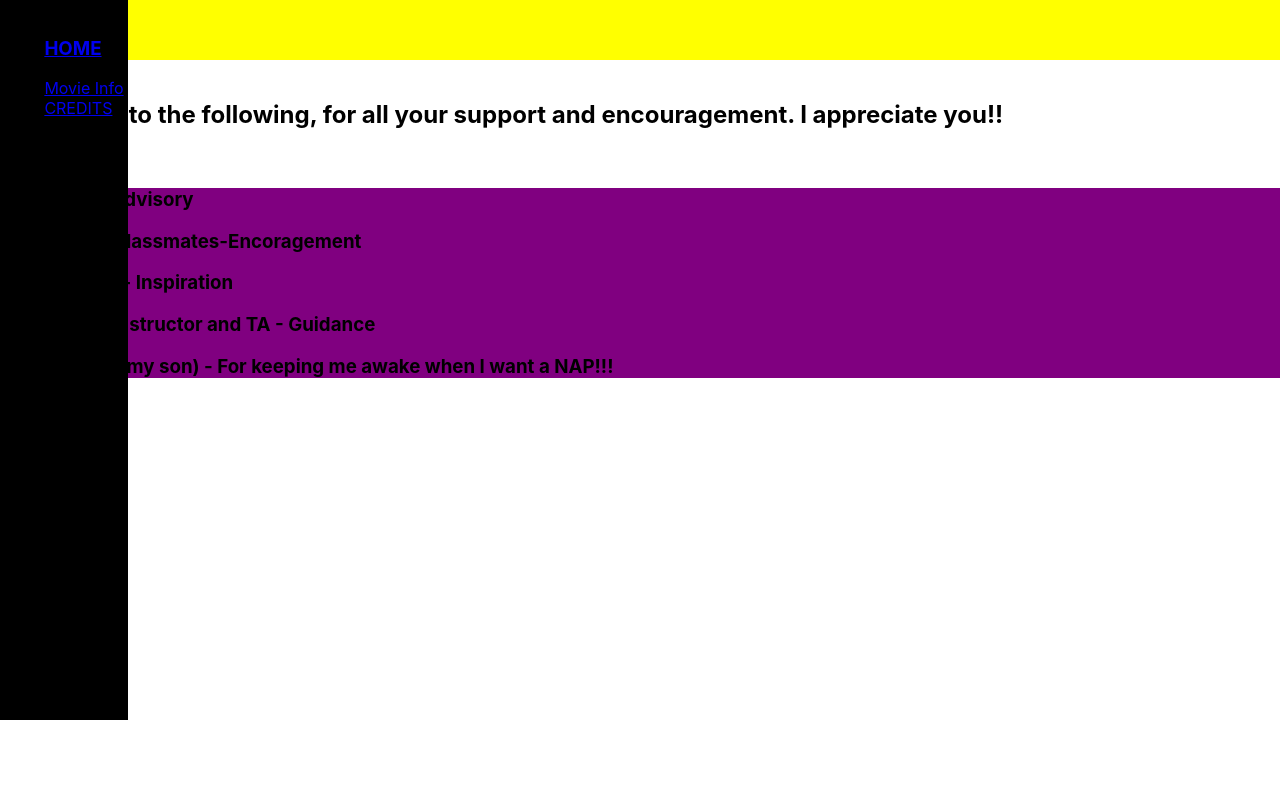
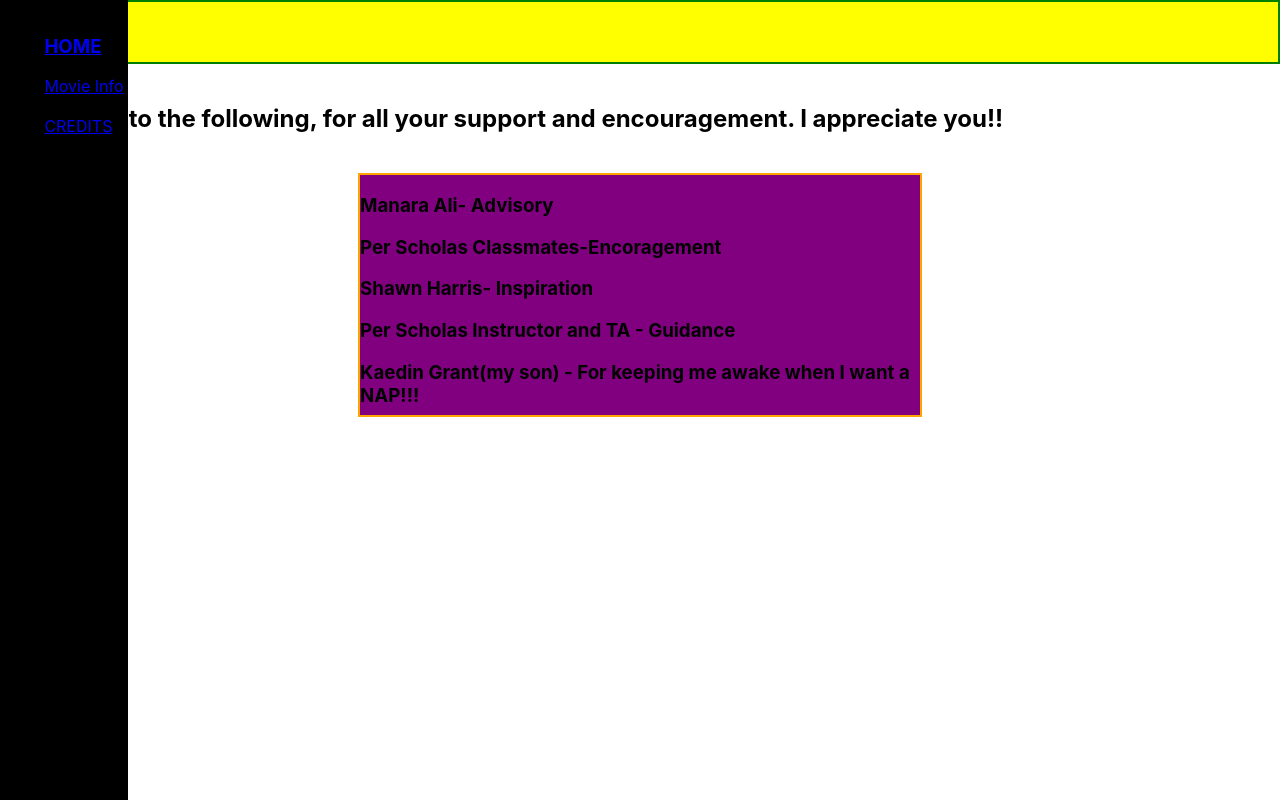
Before and after one commit to twanjobs68/Netflix2, a React (Create React App) app: page /credits in a window 1280 px wide. Built offline with nearby package versions, Linux system fonts and the light colour scheme.

Commit message:
redoing lost changes from server issues

```diff
--- a/src/App.css
+++ b/src/App.css
@@ -30,7 +30,7 @@ h1{
   align-items:flex-end;
  }
 
-
+/*
 nav{
   justify-content: space-around;
   align-items: center;
@@ -39,34 +39,33 @@ nav{
   font-weight: 400;
   box-shadow: 1px 1px 25px .5px rgb(150, 25, 25);
   margin:30%;
+  /*} */
 
-}
 .sideMenu{
   background-color:black;
   width:10vw;
-  height:90vh;
+  height:100vh;
   margin:0px;
   justify-content:space-around;
   box-sizing:border-box;
   position:absolute;
   display:flex;
   color:white;
-  border: 2px solid black;
+  /* linear-gradient=(to-right, black,gray);  */
+  /* border: 2px solid black; */
 }
 
 .bgPicture{
  width: 100vw;
   height:100vh;
- /* position: relative; */
+
   background-repeat: no-repeat;
   background-position: center center;
   background-image: url(Images/DareDevil.jpg);
-  /*z-index: -3;*/
-  /*linear-gradient(to-right, black,gray); */
+
+
    background-size: cover;
-  /* opacity: .8; */
-  /* box-shadow: 25px  25px 25px 25px;*/
-  /* box-sizing: border-box; */
+
  }
 
 li{
--- a/src/App.js
+++ b/src/App.js
@@ -1,13 +1,12 @@
 import './App.css';
 import Navbr from './Components/Navbr';
 import Netflixlogo from './Components/Netflixlogo';
-import Searchapi from './Components/Searchapi';
+import Moviedescription from './Components/Moviedescription';
 import Credits from './Components/Credits';
-
+import Welcomebanner from './Components/Welcomebanner';
+import Home from './Components/Home';
 //1. import browser router from react router dom.  Add switch and route tools from react router dom as well
 import {BrowserRouter as Router,Switch,Route} from 'react-router-dom'
-import Moviedescription from './Components/Moviedescription';
-
 
 function App() {
   return (
@@ -18,9 +17,9 @@ function App() {
        {/*3 make a route to the component by replacing <about /> with the following*/}
        {/*4.Use Switch(wrap routes in a switch tag. go to path don't render anything else) and Exact to go to exact(if component is exactly the forward slash then go to home) paths*/}
        <Switch>
-         <Route path ="/" exact component={Searchapi} />
-         <Route path="/moviedescript" component={Moviedescription}/>
-         <Route path ="/searchapi" component={Searchapi}/>
+         <Route path ="/" exact component={Home} />
+         <Route path="/welcomebanner" component={Welcomebanner}/>
+         <Route path ="/searchapi" component={Moviedescription}/>
          <Route path="/credits" component={Credits}/>
          <Route path="/netflixlogo" component={Netflixlogo}/>
        </Switch>
--- a/src/Components/Credits.jsx
+++ b/src/Components/Credits.jsx
@@ -8,17 +8,23 @@ function Credits() {
         display: "flex",
         color: "black",
         align: "center",
-        background: "yellow"
+        background: "yellow",
+        border: "2px solid green"
 
          }
          const infoStyle={
-             background: "purple"
+             background: "purple",
+             border: "2px solid orange",
+             height: "15em",
+             width: "35em",
+             margin: "auto"
 
          }
-        //  const thanksStyle={
-        //      border: "2px solid black",
+         const thanksStyle={
+             border: "2px solid black",
+             margin:"auto"
 
-        //  }
+         }
 
         return (
             <div>
--- /dev/null
+++ b/src/Components/Home.jsx
@@ -0,0 +1,12 @@
+import React from 'react';
+
+function Home() {
+    return (
+        <div className="bgPicture">
+
+             <h3>HOME</h3>
+        </div>
+    );
+}
+
+export default Home;
--- a/src/Components/Moviedescription.jsx
+++ b/src/Components/Moviedescription.jsx
@@ -1,16 +1,19 @@
 import React from 'react';
-// import Searchapi from './Components/Searchapi';
-function Moviedescription() {
+
+
+function Moviedescription(props) {
     return (
         <div>
-            <ul>
-                {/* <li> {this.state.data.Title}</li> */}
-                     <li> <img src={this.state.data.Poster}/></li>
-                    <br></br>
-                    <li>Overview : {this.state.data.Plot}</li>
-                    {/* <br></br>
-                    <li>Rated:{this.state.data.Rated} Released Year: {this.state.data.Year}</li>  */}
-                </ul>
+              <form onSubmit={this.handleOnSubmit}>
+                <input type="text" name="query" placeholder="Movie Name-combine words with +: " onChange={this.handleinputChange}
+                    value={this.state.userinput} />
+                {/* <input type="submit" value="Movie Info"/> */}
+                <button className="button" >Search</button>
+            </form>
+
+            <div class="tgFlixbx">
+                <h1>NETFLIX</h1>
+            </div>
         </div>
     );
 }
--- a/src/Components/Searchapi.jsx
+++ b/src/Components/Searchapi.jsx
@@ -70,7 +70,7 @@ class Searchapi extends Component {
                     {/* pass to companent.  Also-if you want to  link a button to a component be sure to wrap it in the Link as below then add to argument */
              /*to new componen */}
 
-                     <Moviedescription prop={this.state.Plot} proptwo={this.state.Poster} />
+                     {/* <Moviedescription prop={this.state.Plot} proptwo={this.state.Poster} />  */}
 
                     {/* <nav> */}
                     {/*} {data.results.map(data.results => (*/}
@@ -88,16 +88,6 @@ class Searchapi extends Component {
                     {/* //. create buttons and input for data search*/}
                     {/* <input type="text" name="query" className="input"/> */}
 
-
-                        <form onSubmit={this.handleOnSubmit}>
-                            <input type="text" name="query" placeholder="Movie Name-combine words with +: " onChange={this.handleinputChange} value={this.state.userinput} />
-                            {/* <input type="submit" value="Movie Info"/> */}
-                            <button className="button" >Search</button>
-                        </form>
-
-                       <div class="tgFlixbx">
-                        <h1>NETFLIX</h1>
-                    </div>
                 </div>
             </div>
         );
--- /dev/null
+++ b/src/Components/Welcomebanner.jsx
@@ -0,0 +1,17 @@
+import React from 'react';
+// import Searchapi from './Components/Searchapi';
+function Welcomebanner() {
+    return (
+        <div className="welcomeBanner">
+           <h1> WELCOME TO TWANS MOVIE SEARCH inspired by NETFLIX</h1>
+           <h3> I hope you enjoy searching for all your favorite movies.</h3>
+           <h3> Thanks for using this App.  I had fun creating it!</h3>
+           <h4>Happy Searching!!!</h4>
+           <h4>*****Twan Grant*****</h4>
+
+        </div>
+
+    );
+}
+
+export default Welcomebanner;
```
Also changed, not shown: src/Components/Navbr.jsx (+2 -5 lines).
